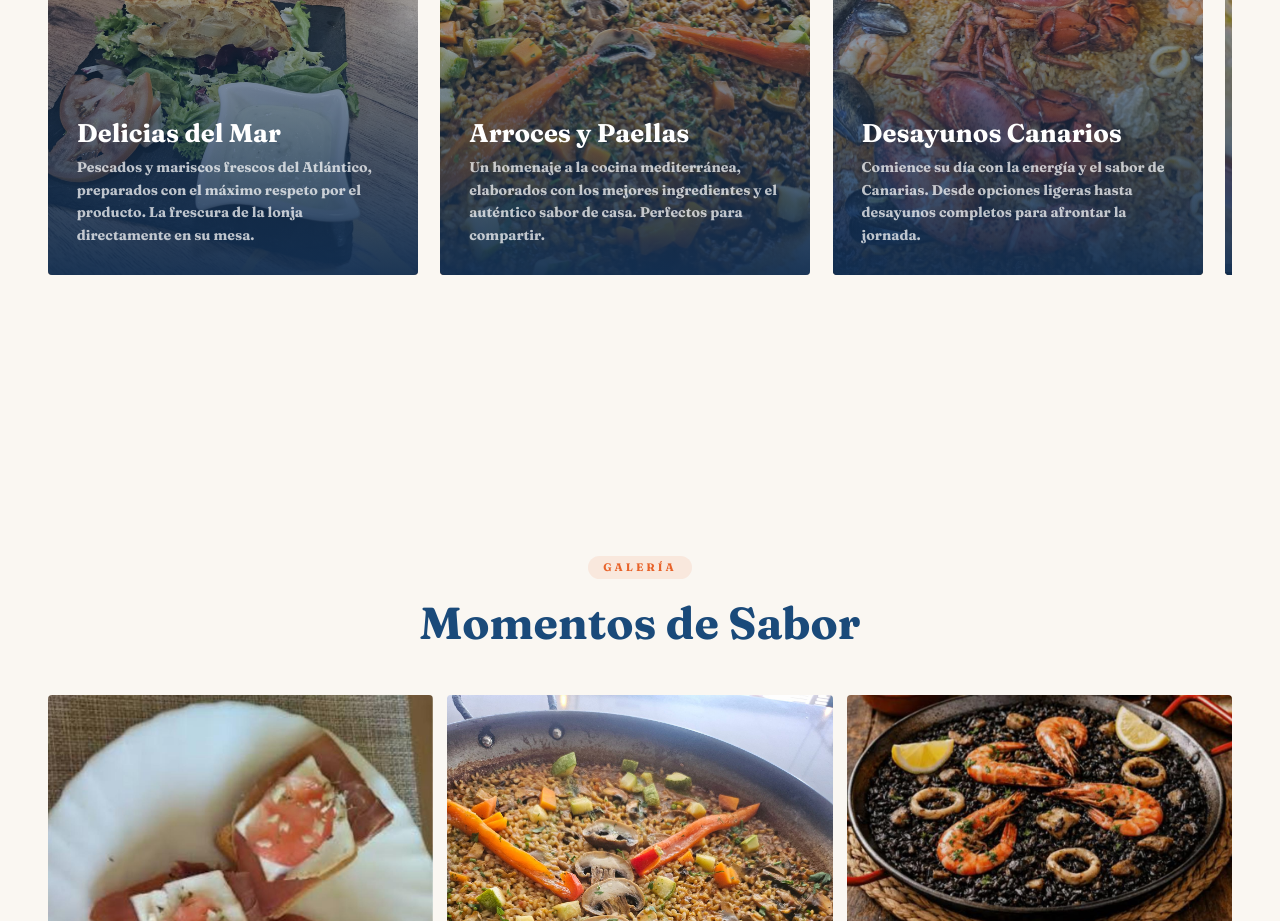
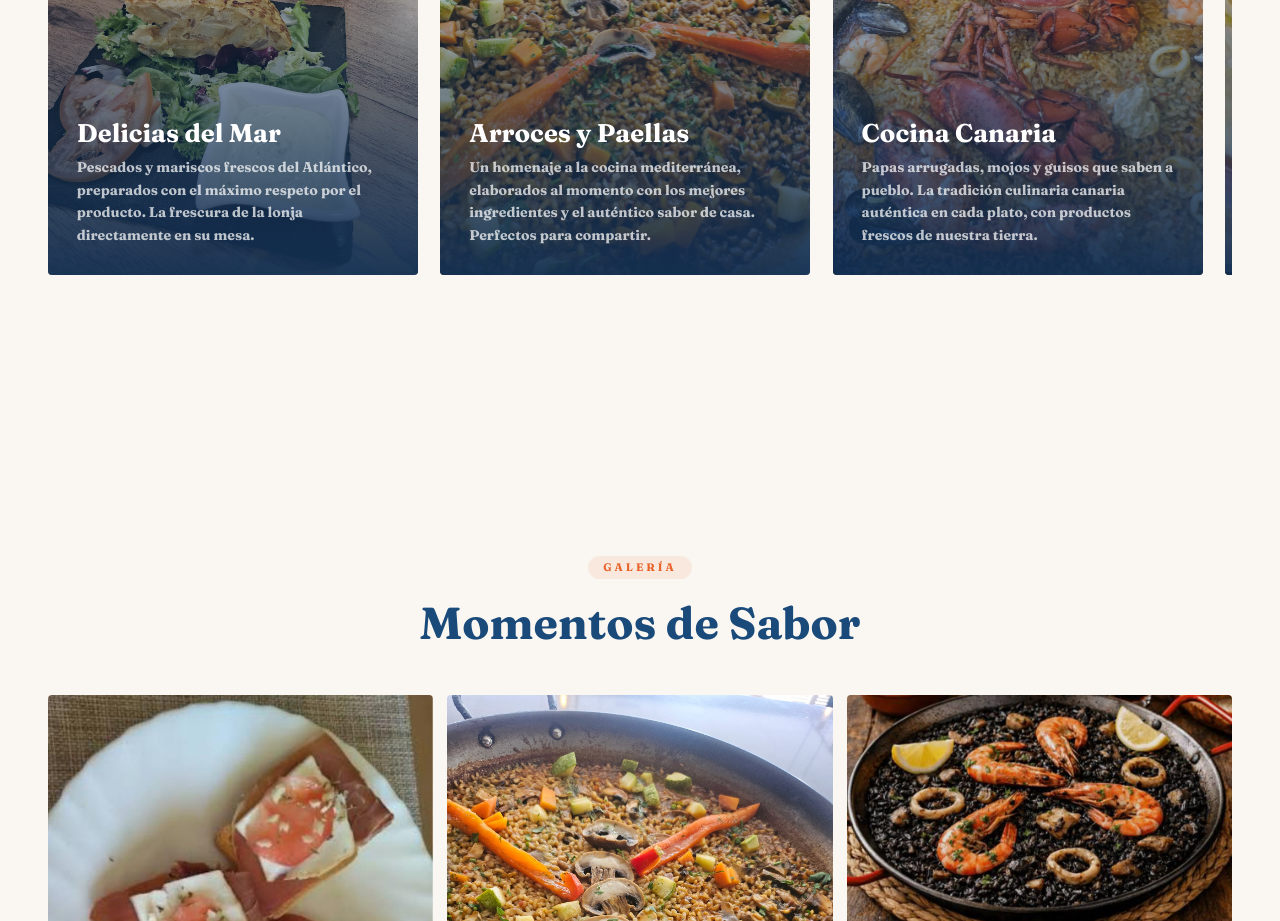
Before and after one commit to Jose-Bustos-AI/Arguineguin-2, a plain HTML site: page index.html in a window 1280 px wide. Shown: the part 2520-3441 px from the top of the page. Drawn offline with Linux system fonts and the light colour scheme.

Commit message:
fix: especialidades actualizadas con contenido real del restaurante

```diff
--- a/index.html
+++ b/index.html
@@ -539,19 +539,19 @@ button{cursor:pointer;border:none;background:none;font-family:inherit}
         <div class="eci"><img src="img/galeria-3.jpeg" alt="Paella de mariscos - Restaurante Arguineguín Gran Canaria" loading="lazy"></div>
         <div class="eco"></div>
         <div class="ecn">02</div>
-        <div class="ecc"><h3 class="ect">Arroces y Paellas</h3><p class="ecd">Un homenaje a la cocina mediterránea, elaborados con los mejores ingredientes y el auténtico sabor de casa. Perfectos para compartir.</p></div>
+        <div class="ecc"><h3 class="ect">Arroces y Paellas</h3><p class="ecd">Un homenaje a la cocina mediterránea, elaborados al momento con los mejores ingredientes y el auténtico sabor de casa. Perfectos para compartir.</p></div>
       </div>
       <div class="ec rv d2">
-        <div class="eci"><img src="img/galeria-4.jpeg" alt="Especialidades de la cocina canaria - Restaurante Arguineguín" loading="lazy"></div>
+        <div class="eci"><img src="img/galeria-4.jpeg" alt="Cocina canaria auténtica - Restaurante Arguineguín" loading="lazy"></div>
         <div class="eco"></div>
         <div class="ecn">03</div>
-        <div class="ecc"><h3 class="ect">Desayunos Canarios</h3><p class="ecd">Comience su día con la energía y el sabor de Canarias. Desde opciones ligeras hasta desayunos completos para afrontar la jornada.</p></div>
+        <div class="ecc"><h3 class="ect">Cocina Canaria</h3><p class="ecd">Papas arrugadas, mojos y guisos que saben a pueblo. La tradición culinaria canaria auténtica en cada plato, con productos frescos de nuestra tierra.</p></div>
       </div>
       <div class="ec rv d3">
-        <div class="eci"><img src="img/galeria-5.jpeg" alt="Celebraciones y eventos - Restaurante Arguineguín" loading="lazy"></div>
+        <div class="eci"><img src="img/galeria-5.jpeg" alt="Pescado de lonja fresco del Atlántico - Restaurante Arguineguín" loading="lazy"></div>
         <div class="eco"></div>
         <div class="ecn">04</div>
-        <div class="ecc"><h3 class="ect">Eventos Especiales</h3><p class="ecd">Celebre sus momentos especiales donde lo elegante se encuentra con lo familiar. Menús personalizados para cualquier tipo de evento.</p></div>
+        <div class="ecc"><h3 class="ect">Pescado de Lonja</h3><p class="ecd">Frutos del mar frescos del Atlántico seleccionados cada día. Preparados con el respeto que merecen el mar y nuestra tierra.</p></div>
       </div>
     </div>
   </div>
```
